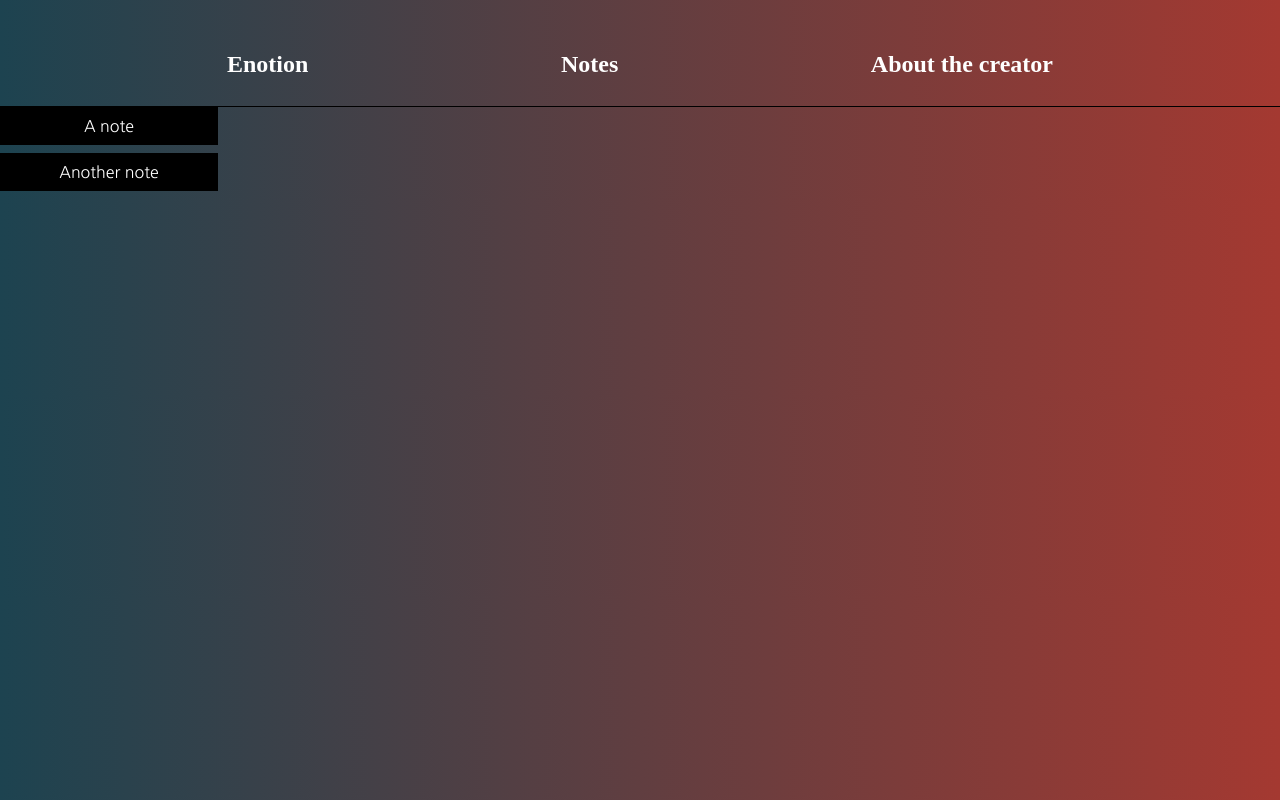
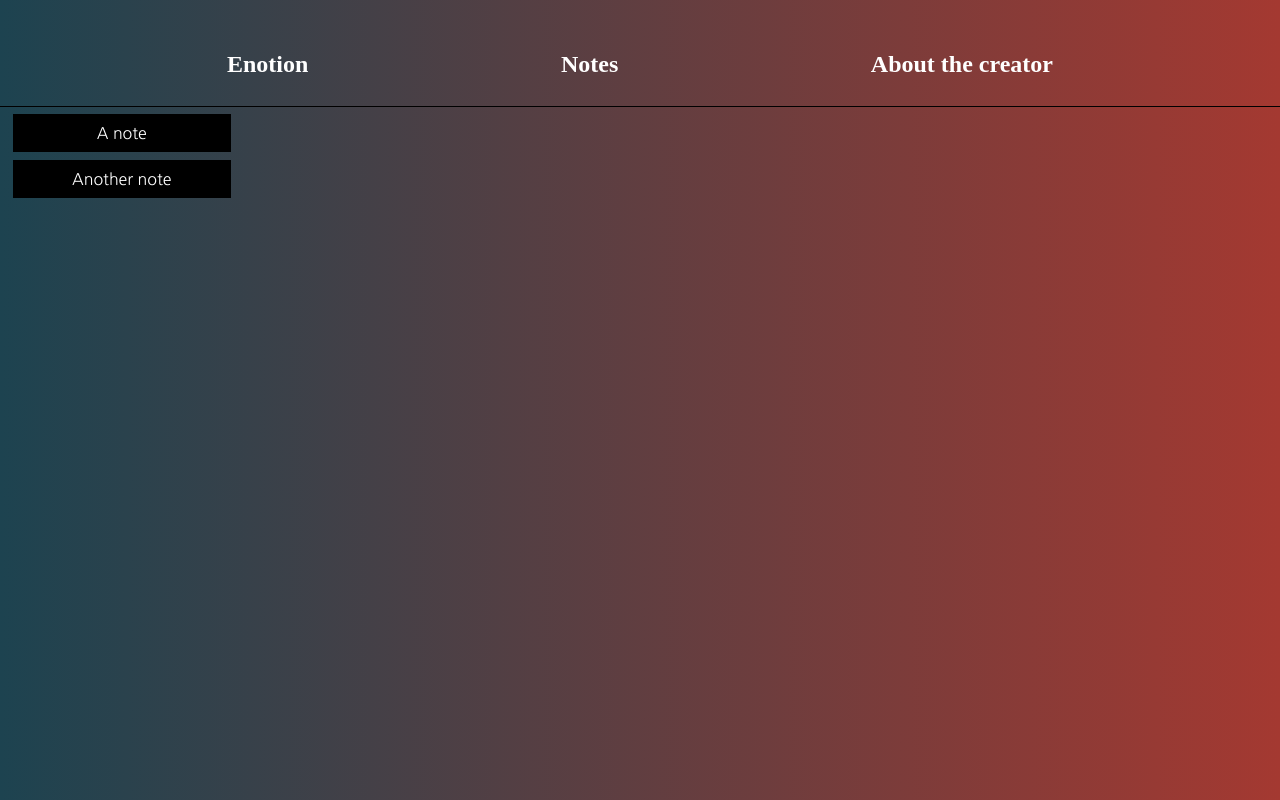
Before and after one commit to eringrisham/enotion, a React (Create React App) app: page / in a window 1280 px wide. Built offline with nearby package versions, Linux system fonts and the light colour scheme; a web font is replaced by a local one.

Commit message:
Added some styling

```diff
--- a/package.json
+++ b/package.json
@@ -26,6 +26,7 @@
     "web-vitals": "^2.1.0"
   },
   "scripts": {
+    "start": "react-scripts start",
     "build": "react-scripts build",
     "test": "react-scripts test",
     "eject": "react-scripts eject",
--- a/src/App.css
+++ /dev/null
@@ -1,4 +0,0 @@
-.App {
-  text-align: center;
-  background: none;
-}
--- a/src/App.tsx
+++ b/src/App.tsx
@@ -1,7 +1,7 @@
 import React, { ComponentType } from 'react';
-import './App.css';
 import NavHeader from './navigation';
 import SidePanel from './side-panel';
+import { SidePanelApp } from './styles.css';
 
 //Sexy Notion mock
 //left-side panel
@@ -14,9 +14,9 @@ const App: ComponentType = () => {
   return (
     <>
       <NavHeader/>
-      <div className="App">
+      <SidePanelApp>
         <SidePanel />
-      </div>
+      </SidePanelApp>
     </>
   );
 }
--- a/src/navigation/styles.css.tsx
+++ b/src/navigation/styles.css.tsx
@@ -18,6 +18,7 @@ export const TextWrapper = styled.div`
 	padding-top: 2%;
 	padding-left: 2%;
 	padding-right: 2%;
+	margin-bottom: 1%;
 	&:hover {
 		color: #ffee10;
 		box-shadow: 0 0 5px #ffee10;
--- a/src/note-item/styles.css.tsx
+++ b/src/note-item/styles.css.tsx
@@ -8,6 +8,7 @@ export const NoteItemWrapper = styled.div`
 	margin-bottom: ${grid}px;
 	background-color: black;
 	color: white;
+	text-align: center;
 	padding: ${grid}px;
 	&:hover {
 		color: #ffee10;
--- a/src/side-panel/index.tsx
+++ b/src/side-panel/index.tsx
@@ -31,8 +31,8 @@ const SidePanel: ComponentType = () => {
 		<Droppable droppableId="list">
 		{provided => (
 			<SidePanelWrapper ref={provided.innerRef} {...provided.droppableProps}>
-			<NoteList notes={notes} />
-			{provided.placeholder}
+				<NoteList notes={notes} />
+				{provided.placeholder}
 			</SidePanelWrapper>
 		)}
 		</Droppable>
--- a/src/side-panel/styles.css.tsx
+++ b/src/side-panel/styles.css.tsx
@@ -2,6 +2,6 @@ import styled from 'styled-components';
 
 export const SidePanelWrapper = styled.div`
 	font-family: 'Nanum Gothic', sans-serif;
-	width: 20%;
 	height: 100%;
+	margin-top: 3%;
 `
--- /dev/null
+++ b/src/styles.css.tsx
@@ -0,0 +1,7 @@
+import styled from 'styled-components';
+
+export const SidePanelApp = styled.div`
+	width: 20%;
+	padding-left: 1%;
+	padding-right: 1%;
+`
```
